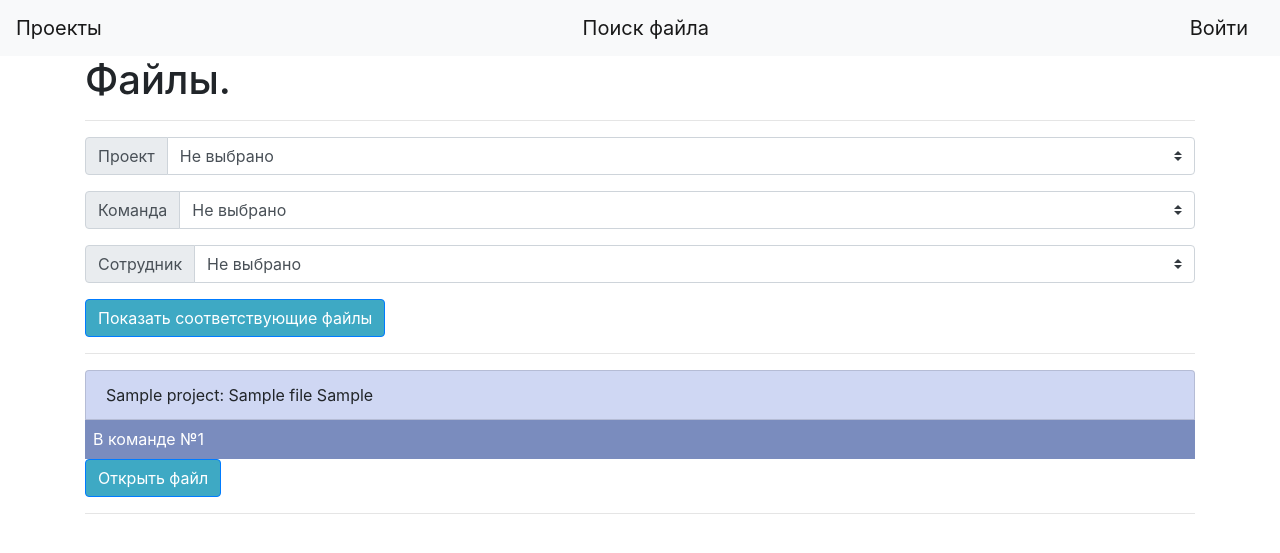
After one commit to Innlock/animation_studio, a Flask app: page /files in a window 1280 px wide. The commit adds this page. Shown: the top 553 px of the page. Run offline with Flask 2, Linux system fonts and the light colour scheme; tables that the repository leaves empty hold one stand-in row (values such as "Sample post"); some libraries are stand-ins or nearby versions.

Commit message:
Filtered search for files

```diff
--- a/animation_studio_app/routes.py
+++ b/animation_studio_app/routes.py
@@ -9,6 +9,13 @@ from werkzeug.utils import secure_filename
 from animation_studio_app import db, app, manager, ALLOWED_EXTENSIONS
 from database.db_connection import get_db_connection
 from database.models import Projects, Employees, Files, Teams, ProjectsTeams, TeamsEmployees
+
+
+def get_current_id():
+    if current_user.is_authenticated:
+        user_id = current_user.id_employee
+        return user_id
+    return None
 
 
 @app.route('/')
@@ -28,22 +35,100 @@ def show_main_page():
     return render_template('projects.html', projects=projects, user_logged=user_logged)
 
 
+def query_with_filters(args):
+    pr, team, empl = args
+    i = 0
+    while i < len(args):
+        if args[i] == 'Не выбрано':
+            args.pop(i)
+        else:
+            i += 1
+    files = db.session.query(Files, Projects, Employees, ProjectsTeams). \
+        join(Projects, Projects.id_project == Files.id_project). \
+        join(Employees, Employees.id_employee == Files.id_employee)
+
+    match len(args):
+        case 3:
+            selected_files = files.filter(
+                Employees.full_name == empl and Projects.name == pr
+                and ProjectsTeams.id_team == team.split(' ')[0]). \
+                group_by(Files.id_file).all()
+        case 2:
+            if pr == 'Не выбрано':
+                selected_files = files.filter(
+                    Employees.full_name == empl
+                    and ProjectsTeams.id_team == team.split(' ')[0]). \
+                    group_by(Files.id_file).all()
+            elif team == 'Не выбрано':
+                selected_files = files.filter(
+                    Employees.full_name == empl and Projects.name == pr). \
+                    group_by(Files.id_file).all()
+            elif empl == 'Не выбрано':
+                selected_files = files.filter(
+                    Projects.name == pr
+                    and ProjectsTeams.id_team == team.split(' ')[0]). \
+                    group_by(Files.id_file).all()
+        case 1:
+            if pr != 'Не выбрано':
+                selected_files = files.filter(
+                    Projects.name == pr). \
+                    group_by(Files.id_file).all()
+            elif team != 'Не выбрано':
+                selected_files = files.filter(
+                    ProjectsTeams.id_team == team.split(' ')[0]). \
+                    group_by(Files.id_file).all()
+            elif empl != 'Не выбрано':
+                selected_files = files.filter(
+                    Employees.full_name == empl). \
+                    group_by(Files.id_file).all()
+        case _:
+            selected_files = ''
+    return selected_files
+
+
+@app.route('/files', methods=['GET', 'POST'])
+def search_for_file():
+    user_id = get_current_id()
+    user_logged = user_id is not None
+    files = db.session.query(Files, Projects, Employees, ProjectsTeams). \
+        join(Projects, Projects.id_project == Files.id_project). \
+        join(Employees, Employees.id_employee == Files.id_employee).all()
+    projects = db.session.query(Projects).all()
+    teams = db.session.query(Teams).all()
+    employees = db.session.query(Employees).all()
+
+    if request.method == 'POST':
+        pr = request.form.get('project')
+        team = request.form.get('team')
+        empl = request.form.get('employee')
+        if pr == team == empl == 'Не выбрано':
+            flash('Выберите фильтры поиска')
+        else:
+            selected_files = query_with_filters([pr, team, empl])
+            return render_template('files.html', files=selected_files,
+                                   employees=employees, teams=teams,
+                                   projects=projects, user_logged=user_logged)
+    return render_template('files.html', files=files,
+                           employees=employees, teams=teams,
+                           projects=projects, user_logged=user_logged)
+
+
 def allowed_file(filename):
     return '.' in filename and filename.rsplit('.', 1)[1].lower() in ALLOWED_EXTENSIONS
 
 
 def get_file_info(new_file, name, user_id, filename):
-        new_file.name = name
-        new_file.id_employee = user_id
-        new_file.id_project = db.session.query(Projects). \
-            filter(Projects.name == request.form.get('project')).one().id_project
-        new_file.date = request.form.get('date')
-        new_file.link = os.path.join(app.config['UPLOAD_FOLDER'], filename)
-        new_file.version = request.form.get('version')
-        new_file.type = request.form.get('type')
-        if not new_file.date:
-            new_file.date = None
-        return new_file
+    new_file.name = name
+    new_file.id_employee = user_id
+    new_file.id_project = db.session.query(Projects). \
+        filter(Projects.name == request.form.get('project')).one().id_project
+    new_file.date = request.form.get('date')
+    new_file.link = os.path.join(app.config['UPLOAD_FOLDER'], filename)
+    new_file.version = request.form.get('version')
+    new_file.type = request.form.get('type')
+    if not new_file.date:
+        new_file.date = None
+    return new_file
 
 
 @app.route('/create_file', methods=['GET', 'POST'])
@@ -62,7 +147,7 @@ def create_file():
             flash('Выберите файл для загрузки')
             return redirect(request.url)
         elif file and allowed_file(file.filename):
-            filename = str(files_amount+1)+"_"+secure_filename(file.filename)
+            filename = str(files_amount + 1) + "_" + secure_filename(file.filename)
             file.save(os.path.join(app.config['UPLOAD_FOLDER'], filename))
             name = request.form.get('name')
             if not name:
@@ -96,31 +181,24 @@ def show_file(id_file):
                 os.remove(file.link)
             return redirect('/user_page')
         elif button == 'Обновить файл':
-            print("ok1")
-            downloaded_file = request.files['file']
-            if downloaded_file.filename == '':
-                print("ok2")
-                filename = file.link.split('\\')[2]
-            elif allowed_file(downloaded_file.filename):
-                print("ok3")
-                filename = str(file.id_file)+"_"+secure_filename(downloaded_file.filename)
-                downloaded_file.save(os.path.join(app.config['UPLOAD_FOLDER'], filename))
-                os.remove(file.link)
-            name = request.form.get('name')
-            if not name:
-                flash('введите имя')
+            if user_id != file.id_employee:
+                flash('Вы не можете редактировать чужой файл')
             else:
-                file.id_file = id_file
-                file = get_file_info(file, name, user_id, filename)
-                db.session.commit()
+                downloaded_file = request.files['file']
+                if downloaded_file.filename == '':
+                    filename = file.link.split('\\')[2]
+                elif allowed_file(downloaded_file.filename):
+                    filename = str(file.id_file) + "_" + secure_filename(downloaded_file.filename)
+                    downloaded_file.save(os.path.join(app.config['UPLOAD_FOLDER'], filename))
+                    os.remove(file.link)
+                name = request.form.get('name')
+                if not name:
+                    flash('введите имя')
+                else:
+                    file.id_file = id_file
+                    file = get_file_info(file, name, user_id, filename)
+                    db.session.commit()
     return render_template('file.html', user_logged=user_logged, file=file, projects=projects)
-
-
-def get_current_id():
-    if current_user.is_authenticated:
-        user_id = current_user.id_employee
-        return user_id
-    return None
 
 
 @app.route('/user_page', methods=['GET', 'POST'])
@@ -136,23 +214,24 @@ def show_user_page():
              (Employees.id_employee == Teams.leader)). \
         filter(Employees.id_employee == user_id).group_by(Employees.id_employee, Teams.id_team).all()
 
-    # все проекты и файлы этого человека внутри команды - projects1 и без - files
+    # все проекты и файлы этого человека внутри команды - projects1
     teams_ids = []
     for t in teams:
         teams_ids.append(str(t['Teams'].id_team))
 
-    projects1 = db.session.query(Projects, ProjectsTeams, Files). \
+    projects = db.session.query(Projects, ProjectsTeams, Files). \
         join(ProjectsTeams, Projects.id_project == ProjectsTeams.id_project). \
         filter(ProjectsTeams.id_team.in_(teams_ids)). \
         join(Files, Files.id_project == Projects.id_project). \
         filter(Files.id_employee == user_id).all()
 
-    files = db.session.query(Files, Projects).\
-        join(Projects, Projects.id_project == Files.id_project).\
+    # все проекты и файлы этого человека - files
+    files = db.session.query(Files, Projects). \
+        join(Projects, Projects.id_project == Files.id_project). \
         filter(Files.id_employee == user_id).group_by(Files.id_file).all()
 
     return render_template('user_page.html', user_logged=user_logged,
-                           teams=teams, projects1=projects1, files=files)
+                           teams=teams, projects1=projects, files=files)
 
 
 # @app.route('/')
--- a/animation_studio_app/templates/base.html
+++ b/animation_studio_app/templates/base.html
@@ -22,6 +22,7 @@
   <body>
     <nav class="navbar navbar-expand-md navbar-light bg-light d-flex justify-content-between">
         <a class="navbar-brand" href="/">Проекты</a>
+        <a class="navbar-brand" href="/files">Поиск файла</a>
         {% if user_logged == true %}
         <a class="navbar-brand" href="/user_page">Моя страница</a>
         <a class="navbar-brand" href="/logout">Выйти</a>
--- /dev/null
+++ b/animation_studio_app/templates/files.html
@@ -0,0 +1,62 @@
+{% extends 'base.html' %}
+
+{% block content %}
+<h1>{% block title %} Файлы. {% endblock %}</h1>
+<hr>
+<form method="POST" enctype="multipart/form-data">
+    <div class="input-group mb-3">
+        <div class="input-group-prepend">
+            <label class="input-group-text" for="inputGroupSelect01">Проект</label>
+        </div>
+        <select input class="custom-select" id="inputGroupSelect01" name="project">
+            <option selected>Не выбрано</option>
+            {% for pr in projects %}
+            <option>{{pr['name']}}</option>
+            {% endfor %}
+        </select>
+    </div>
+    <div class="input-group mb-3">
+        <div class="input-group-prepend">
+            <label class="input-group-text" for="inputGroupSelect01">Команда</label>
+        </div>
+        <select input class="custom-select" id="inputGroupSelect02" name="team">
+            <option selected>Не выбрано</option>
+            {% for team in teams %}
+            <option>{{team['id_team']|string+" "+team['name']}}</option>
+            {% endfor %}
+        </select>
+    </div>
+    <div class="input-group mb-3">
+        <div class="input-group-prepend">
+            <label class="input-group-text" for="inputGroupSelect01">Сотрудник</label>
+        </div>
+        <select input class="custom-select" id="inputGroupSelect03" name="employee">
+            <option selected>Не выбрано</option>
+            {% for employee in employees %}
+            <option>{{employee['id_team']|string+" "+employee['full_name']}}</option>
+            {% endfor %}
+        </select>
+    </div>
+    <input type="submit" name="button" style="background-color:#3ea9c4;" class="btn btn-primary"
+           value="Показать соответствующие файлы" }}/>
+</form>
+<hr>
+
+<ul class="list-group">
+    {% for file in files %}
+    <div>
+        <li style="background-color:#cfd7f3;" class="list-group-item">{{ file['Projects'].name+": "+
+            file['Files'].name+" "+
+            file['Files'].version }}
+        </li>
+        <span class="d-block p-2 text-white" style="background-color:#7a8cbe;">{{ "В команде №" + file['ProjectsTeams'].id_team|string }}</span>
+
+        <a style="background-color:#3ea9c4;" class="btn btn-primary" href="/file/{{file['Files'].id_file}}"
+           role="button">Открыть файл</a>
+        <hr>
+    </div>
+    {% endfor %}
+</ul>
+
+
+{% endblock %}
```
